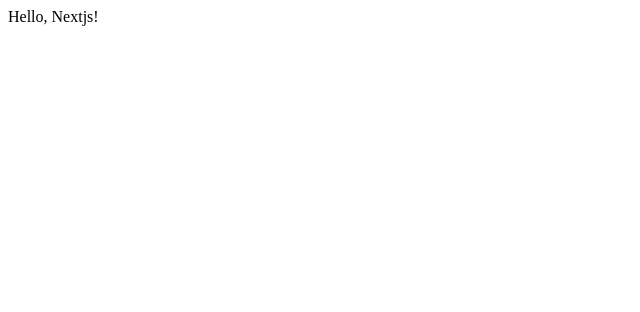
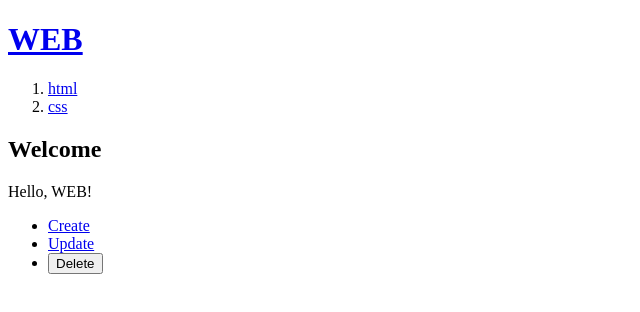
Before and after one commit to juniahn-dev/egoing-nextjs, a Next.js app: page / in a window 1280 px wide. Shown: the top 312 px of the page, without its empty margins (0-640 px from the left). Built offline with nearby package versions, Linux system fonts and the light colour scheme.

Commit message:
[chore] Add nextjs layout framework

```diff
--- a/src/app/layout.js
+++ b/src/app/layout.js
@@ -1,14 +1,26 @@
 import './globals.css'
 
 export const metadata = {
-  title: 'Create Next App',
-  description: 'Generated by create next app',
+  title: 'Web tutorials',
+  description: 'Generated by juniahn',
 }
 
 export default function RootLayout({ children }) {
   return (
     <html>
-      <body>{children}</body>
+      <body>
+        <h1><a href="/">WEB</a></h1>
+        <ol>
+          <li><a href="/read/1">html</a></li>
+          <li><a href="/read/2">css</a></li>
+        </ol>
+        {children}
+        <ul>
+          <li><a href="/create">Create</a></li>
+          <li><a href="/update/1">Update</a></li>
+          <li><input type="button" value="Delete" /></li>
+        </ul>
+      </body>
     </html>
   )
 }
--- a/src/app/page.js
+++ b/src/app/page.js
@@ -1,5 +1,8 @@
 export default function Home() {
   return (
-    <>Hello, Nextjs!</>
+    <>
+      <h2>Welcome</h2>
+      Hello, WEB!
+    </>
   )
 }
```
